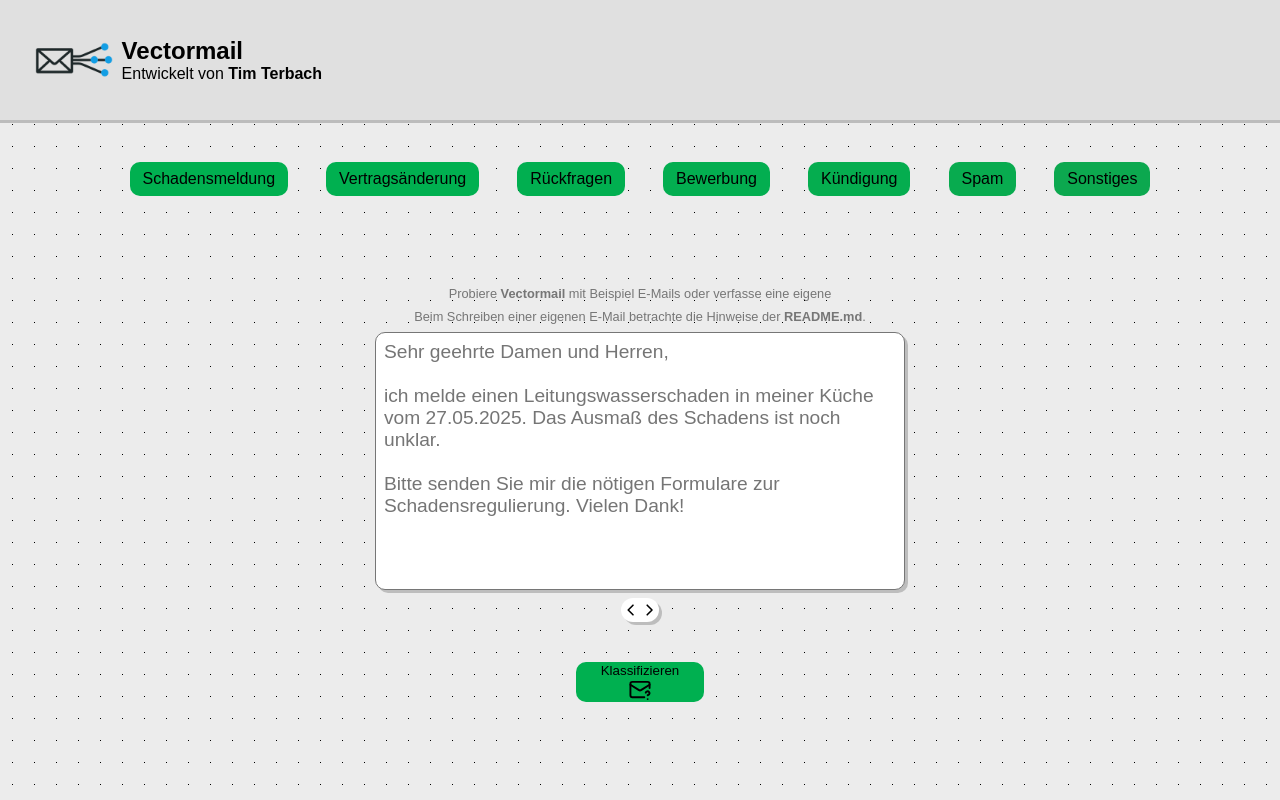
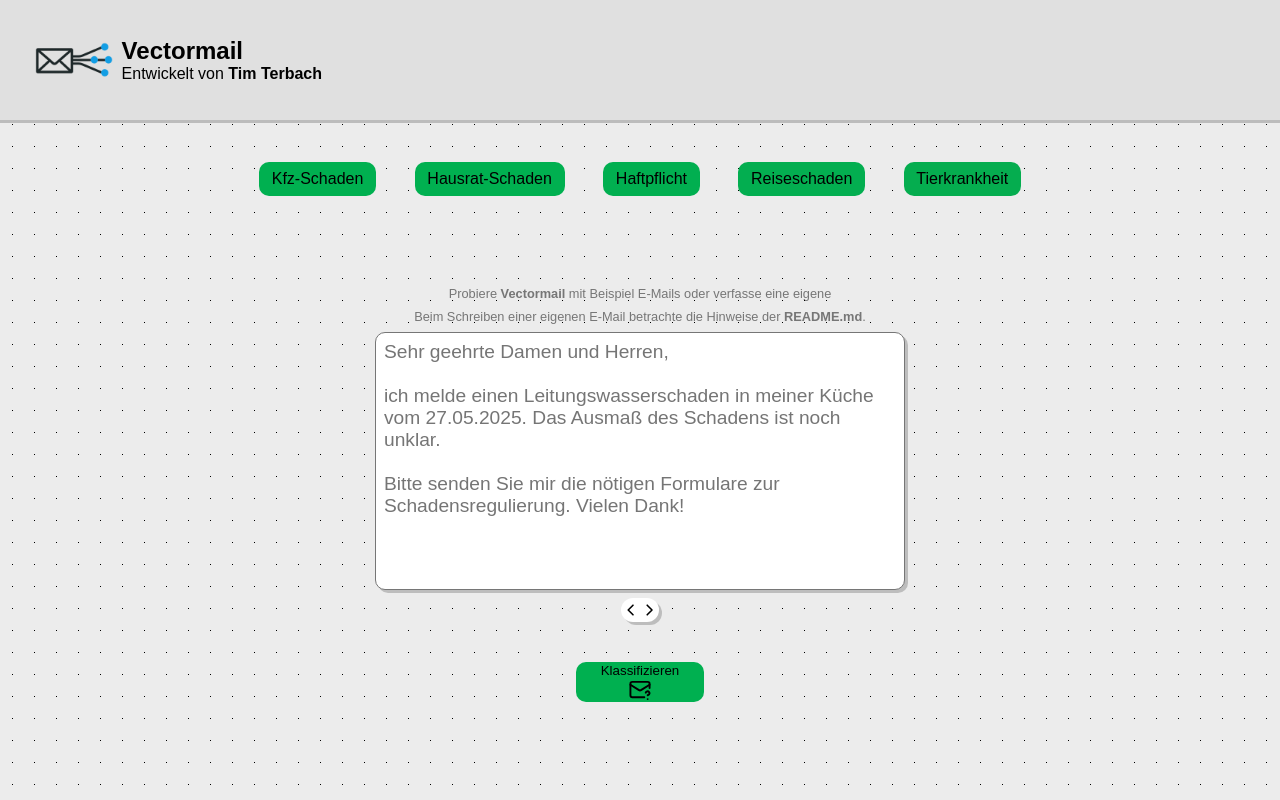
Before and after one commit to Titrox/VectorMail, a Vue app in the folder frontend/: page / in a window 1280 px wide. Built offline with nearby package versions, Linux system fonts and the light colour scheme; a web font is replaced by a local one.

Commit message:
changed labels

```diff
--- a/frontend/src/components/EmailInput.vue
+++ b/frontend/src/components/EmailInput.vue
@@ -22,13 +22,11 @@ let lableProbs = [0.00,0.00,0.00,0.00,0.00,0.00,0.00];
 
 // Classification categories (must match backend keys)
 const labelsAndOriginalIndices = [
-  'Schadensmeldung',
-  'Vertragsänderung',
-  'Rückfragen',
-  'Bewerbung',
-  'Kündigung',
-  'Spam',
-  'Sonstiges'
+  'Kfz-Schaden',
+  'Hausrat-Schaden',
+  'Haftpflicht',
+  'Reiseschaden',
+  'Tierkrankheit',
 ];
 
 // Animated values for smooth progress display
```
Also changed, not shown: 1 other file (tests, documents, lock files or other folders).
